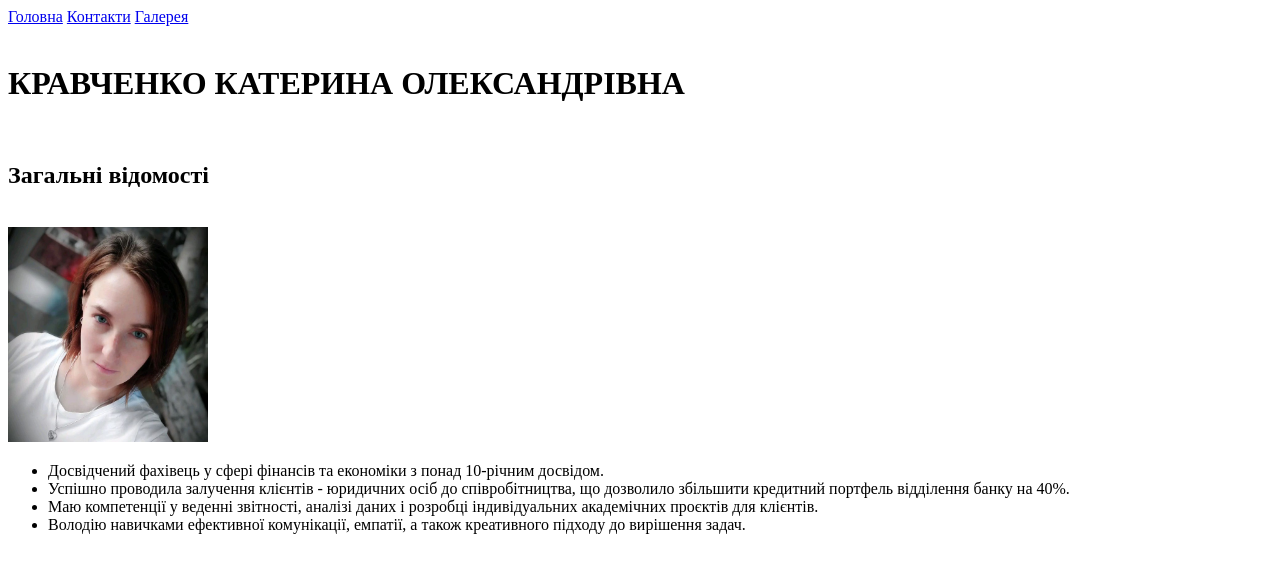
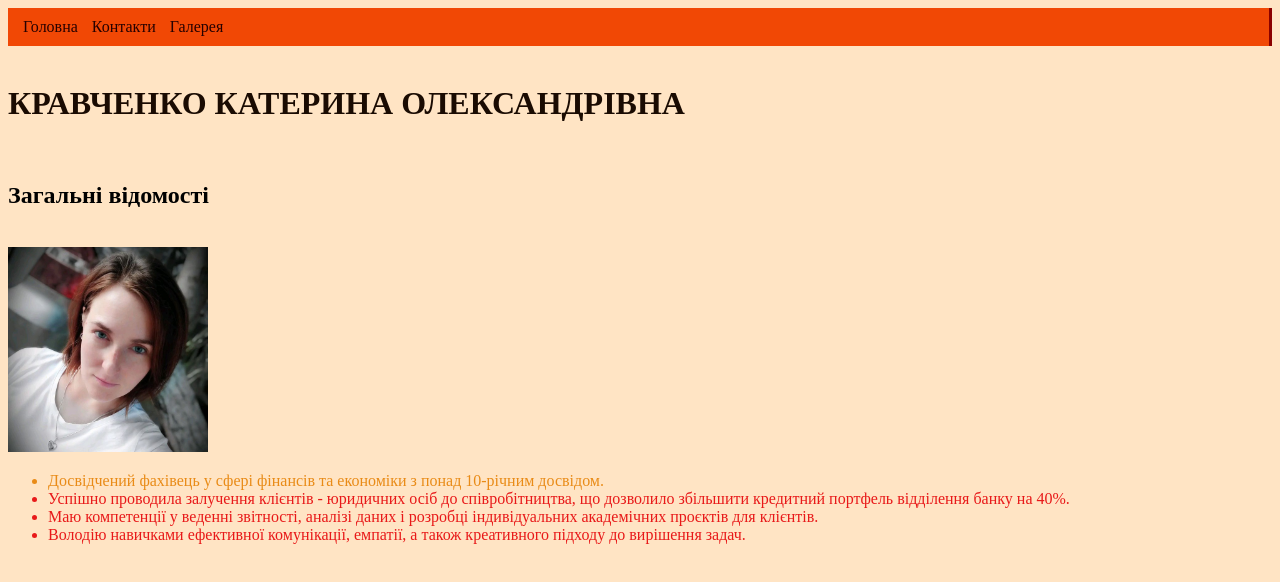
Before and after one commit to KaterinaKravchenko/Gitlesson05.12.24, a plain HTML site: page index.html in a window 1280 px wide. Drawn offline with Linux system fonts and the light colour scheme.

Commit message:
Third commit

```diff
--- a/index.html
+++ b/index.html
@@ -4,9 +4,14 @@
         <meta charset="UTF-8">
         <meta name="viewport" content="width=device-width, initial-scale=1.0">
         <title>MyPage</title>
+        <link href="style.css" type="text/css" rel="stylesheet">
+        <!-- <style type="text/css">
+            h1 {color:rgb(223, 139, 94)}
+            body {background-color: bisque;}
+        </style> -->
     </head>
     <body>
-        <nav>
+        <nav class="vertical-header">
             <a href="index.html">Головна</a>
             <a href="./pages/contact.html">Контакти</a>
             <a href="./pages/gallery.html">Галерея</a>
@@ -16,13 +21,13 @@
         <br>
         <h2>Загальні відомості</h2>
         <br>
-        <img src="./images/K.Kravchenko_photo.jpg" width="200" height="215">
+        <img src="./images/K.Kravchenko_photo.jpg" width="200" height="205">
         <br>
         <ul>
-            <li>Досвідчений фахівець у сфері фінансів та економіки з понад 10-річним досвідом.</li>
-            <li>Успішно проводила залучення клієнтів - юридичних осіб до співробітництва, що дозволило збільшити кредитний портфель відділення банку на 40%.</li>
-            <li>Маю компетенції у веденні звітності, аналізі даних і розробці індивідуальних академічних проєктів для клієнтів.</li>
-            <li>Володію навичками ефективної комунікації, емпатії, а також креативного підходу до вирішення задач.</li>
+            <li id="li2">Досвідчений фахівець у сфері фінансів та економіки з понад 10-річним досвідом.</li>
+            <li class="li3">Успішно проводила залучення клієнтів - юридичних осіб до співробітництва, що дозволило збільшити кредитний портфель відділення банку на 40%.</li>
+            <li class="li3">Маю компетенції у веденні звітності, аналізі даних і розробці індивідуальних академічних проєктів для клієнтів.</li>
+            <li class="li3">Володію навичками ефективної комунікації, емпатії, а також креативного підходу до вирішення задач.</li>
         </ul>
 
     </body>
--- /dev/null
+++ b/style.css
@@ -0,0 +1,22 @@
+h1 {color:rgb(26, 11, 2)}
+body {background-color: bisque;}
+#li2 {color: rgb(233, 139, 23);}
+.li3 {color: rgb(232, 25, 25);}
+.vertical-header {
+    background-color: rgb(241, 72, 5); /* Фон хедера */
+    padding: 10px; /* Відступи для естетики */
+    border-right: 3px solid rgb(139, 0, 0); /* Вертикальна лінія */
+}
+
+.vertical-header a {
+    display: flax; /*Кнопки в рядок */
+    color: rgb(38, 1, 1); /* Колір тексту кнопок */
+    text-decoration: none; /* Прибрати підкреслення */
+    margin: 5px 0; /* Відступ між кнопками */
+    padding: 5px;
+}
+
+.vertical-header a:hover {
+    background-color: rgb(228, 176, 133); /* Зміна фону при наведенні */
+    color: rgb(20, 11, 6); /* Зміна кольору тексту при наведенні */
+}
```
Also changed, not shown: pages/contact.html (+2 -1 lines), pages/gallery.html (+3 -1 lines).
